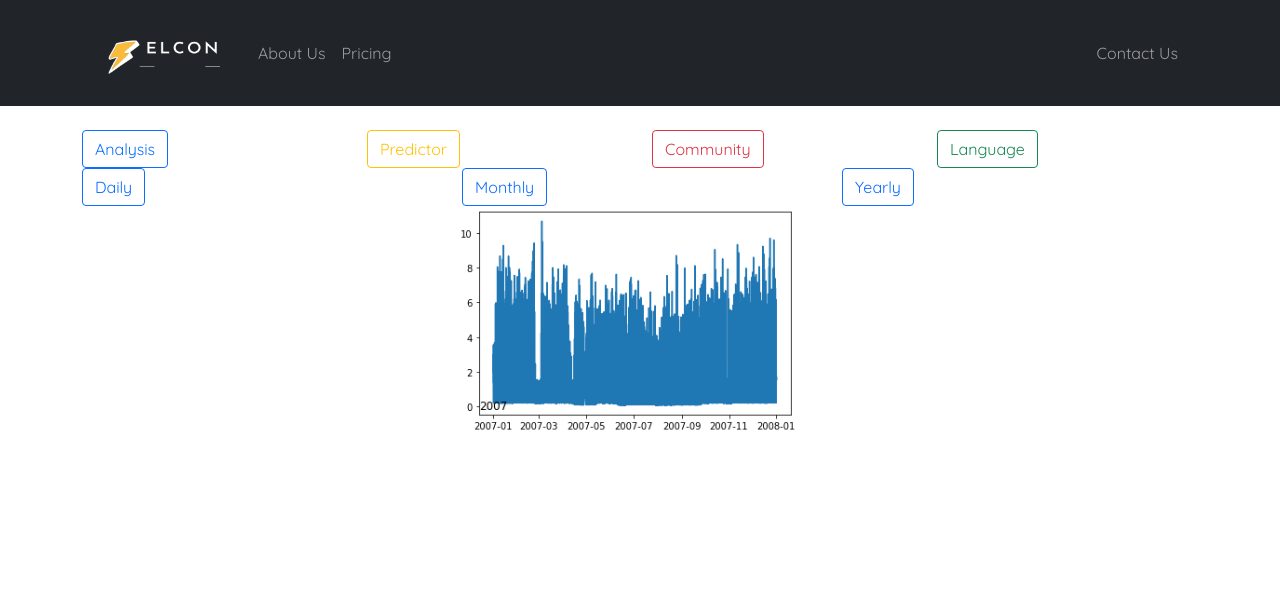
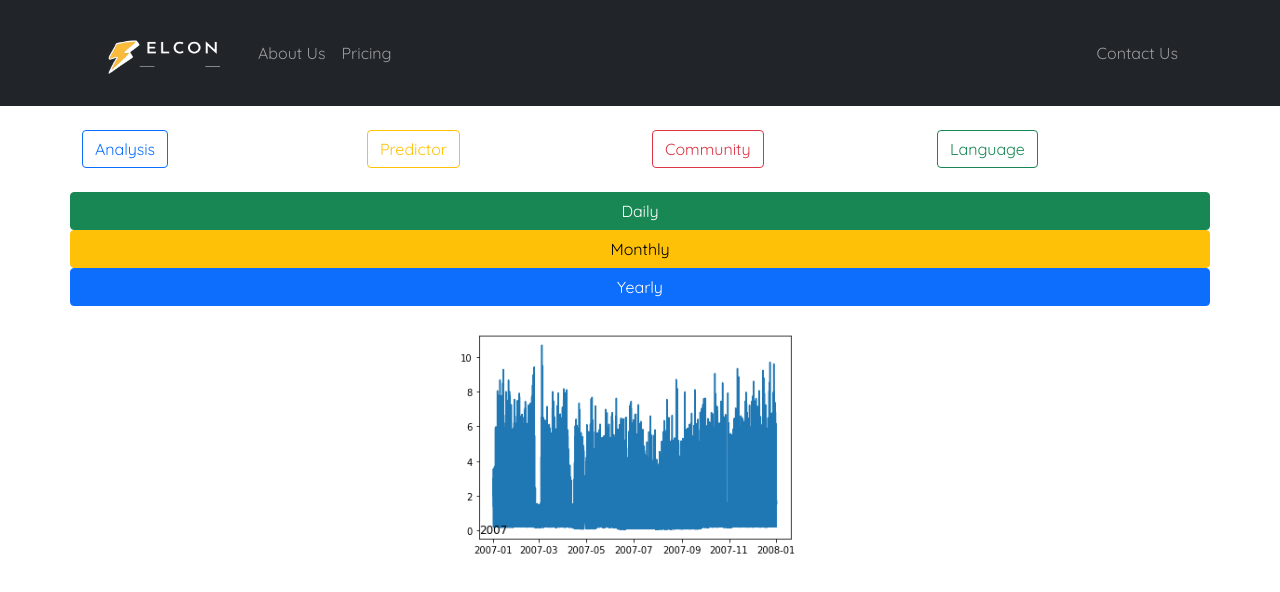
Before and after one commit to apurbashakya/SmartGrid, a React (Create React App) app in the folder SmartGrid/smart-grid/: page / in a window 1280 px wide. Shown: the top 592 px of the page. Built offline with nearby package versions, Linux system fonts and the light colour scheme.

Commit message:
Changes in Analysis Component

```diff
--- a/SmartGrid/smart-grid/src/NavigationBar.js
+++ b/SmartGrid/smart-grid/src/NavigationBar.js
@@ -14,7 +14,7 @@ const NavigationBar = () => {
               <Nav.Link href="#pricing">Pricing</Nav.Link>
             </Nav>
             <Nav>
-              <Nav.Link href="#contact">Contact Us</Nav.Link>
+              <Nav.Link href="https://discord.com/invite/ZuF9Q9Kb" target="_blank">Contact Us</Nav.Link>
             </Nav>
           </Navbar.Collapse>
         </Container>
--- a/SmartGrid/smart-grid/src/components/Analysis.js
+++ b/SmartGrid/smart-grid/src/components/Analysis.js
@@ -36,11 +36,12 @@ const Analysis = () => {
 
   return (
     <>
-      <Container fluid="md">
+      <Container>
+        <br></br>
         <Row className="justify-content-md-center">
-          <Col xs={12} sm={4} md={4}>
+          <br></br>
           <Button
-              variant="outline-primary"
+            variant="success"
             onClick={() => {
               toggleDay();
               yearFalse();
@@ -49,10 +50,10 @@ const Analysis = () => {
           >
             Daily
           </Button>
-          </Col>
-          <Col xs={12} sm={4} md={4}>
+
+          <br></br>
           <Button
-              variant="outline-primary"
+            variant="warning"
             onClick={() => {
               toggleMonth();
               yearFalse();
@@ -61,20 +62,25 @@ const Analysis = () => {
           >
             Monthly
           </Button>
-          </Col>
-          <Col xs={12} sm={4} md={4}>
-            <Button variant="outline-primary" onClick={() => {
+
+          <br></br>
+          <Button
+            variant="primary"
+            onClick={() => {
               toggleYear();
               monthFalse();
               dayFalse();
-              }}>Yearly</Button>
-          </Col>
+            }}
+          >
+            Yearly
+          </Button>
         </Row>
         <Row>
           {Day}
           {Month}
           {Year}
         </Row>
+        <br></br>
       </Container>
     </>
   );
--- a/SmartGrid/smart-grid/src/components/Community.js
+++ b/SmartGrid/smart-grid/src/components/Community.js
@@ -6,14 +6,20 @@ const Community = () => {
       image:
         "https://external-content.duckduckgo.com/iu/?u=https%3A%2F%2Ftse2.mm.bing.net%2Fth%3Fid%3DOIP.0kj7XPF_bdTVCg7IFuPR-gHaFV%26pid%3DApi&f=1",
       title: "Discord",
-      link: <a href="https://discord.gg/ZuF9Q9Kb">JOIN US ON DISCORD</a>,
+      link: (
+        <a href="https://discord.gg/ZuF9Q9Kb" target="_blank">
+          JOIN US ON DISCORD
+        </a>
+      ),
     },
     {
       image:
         "https://external-content.duckduckgo.com/iu/?u=https%3A%2F%2Ftse4.mm.bing.net%2Fth%3Fid%3DOIP.8CqhYk-Xsj377uERoYrMCgHaEK%26pid%3DApi&f=1",
       title: "Reddit",
       link: (
-        <a href="https://www.reddit.com/r/Elcon_Energy/">JOIN US ON REDDIT</a>
+        <a href="https://www.reddit.com/r/Elcon_Energy/" target="_blank">
+          JOIN US ON REDDIT
+        </a>
       ),
     },
   ];
--- a/SmartGrid/smart-grid/src/components/Predictor.js
+++ b/SmartGrid/smart-grid/src/components/Predictor.js
@@ -1,7 +1,7 @@
 import React from "react";
 // import ReactDOM from "react-dom";
 import Gallery from "react-grid-gallery";
-import '../index.css'
+import "../index.css";
 
 const IMAGES = [
   {
@@ -9,7 +9,12 @@ const IMAGES = [
     thumbnail: require("../img/pre1.png"),
     thumbnailWidth: 320,
     thumbnailHeight: 174,
-    tags: [{ value: "RMSE of Different ML Models", title: "RMSE of Different ML Models" }],
+    tags: [
+      {
+        value: "RMSE of Different ML Models",
+        title: "RMSE of Different ML Models",
+      },
+    ],
     caption: "",
   },
   {
@@ -17,7 +22,9 @@ const IMAGES = [
     thumbnail: require("../img/sgd_basic.png"),
     thumbnailWidth: 320,
     thumbnailHeight: 212,
-    tags: [{ value: "SGD Predictor Analysis", title: "SGD Predictor Analysis" }],
+    tags: [
+      { value: "SGD Predictor Analysis", title: "SGD Predictor Analysis" },
+    ],
     caption: "",
   },
   {
@@ -25,7 +32,12 @@ const IMAGES = [
     thumbnail: require("../img/sgd_better.png"),
     thumbnailWidth: 320,
     thumbnailHeight: 174,
-    tags: [{ value: "SGD with Hyperparameters Optimised", title: "SGD with Hyperparameters Optimised" }],
+    tags: [
+      {
+        value: "SGD with Hyperparameters Optimised",
+        title: "SGD with Hyperparameters Optimised",
+      },
+    ],
     caption: "SGD with Hyperparameters Optimised",
   },
   {
@@ -33,7 +45,12 @@ const IMAGES = [
     thumbnail: require("../img/sgd_optimizing_number_of_days.png"),
     thumbnailWidth: 320,
     thumbnailHeight: 174,
-    tags: [{ value: "SGD analysis with different no. of days", title: "SGD analysis with different no. of days" }],
+    tags: [
+      {
+        value: "SGD analysis with different no. of days",
+        title: "SGD analysis with different no. of days",
+      },
+    ],
     caption: "",
   },
 ];
```
Also changed, not shown: SmartGrid/smart-grid/src/components/Annually.js (+1 -0 lines). Lines whose indentation alone changed are shown as unchanged.
